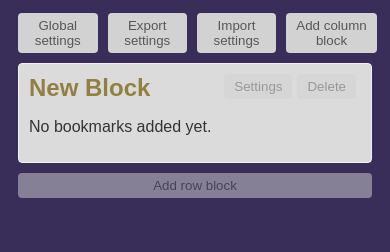
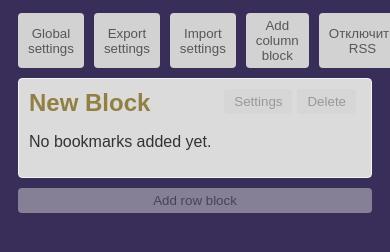
Before and after one commit to technoqz/StartPage, a plain HTML site: page index.html in a window 390 px wide. Drawn offline with nearby package versions, Linux system fonts and the light colour scheme.

Commit message:
added a button to turn off RSS updates

```diff
--- a/index.html
+++ b/index.html
@@ -19,6 +19,7 @@
             <button @click="openExportSettings">Export settings</button>
             <button @click="openImportSettings">Import settings</button>
             <button @click="addColumn">Add column block</button>
+            <button @click="toggleRss">{{ state.globalSettings.rssEnabled ? 'Отключить RSS' : 'Включить RSS' }}</button>
         </div>
         <div class="columns-container">
             <div class="column" v-for="column in state.columns" :key="column.id" @dragover.prevent
--- a/js/app.js
+++ b/js/app.js
@@ -25,6 +25,8 @@ const app = createApp({
                 rssFetchMethod: 'api',
                 corsProxyUrl: '',
                 updateFrequency: 30, // In minutes
+                updateFrequency: 30, // In minutes
+                rssEnabled: true,
                 maxItemsPerFeed: 30,
                 appBackgroundColor: '#392e5a',
                 blockBackgroundColor: '#dbdbdb',
@@ -282,7 +284,15 @@ const app = createApp({
             }
         };
 
+        const toggleRss = () => {
+            state.globalSettings.rssEnabled = !state.globalSettings.rssEnabled;
+            saveState();
+            if (state.globalSettings.rssEnabled) {
+                updateFeeds();
+            }
+        };
         const updateFeeds = () => {
+            if (!state.globalSettings.rssEnabled) return;
             rssService.updateFeeds(state);
         };
 
@@ -296,8 +306,9 @@ const app = createApp({
             }
             const intervalMs = state.globalSettings.updateFrequency * 60 * 1000; // Convert minutes to milliseconds
             updateInterval = setInterval(() => {
-                //console.log('Auto-updating RSS feeds at:', new Date().toISOString()); // Debug log
-                updateFeeds();
+                if (state.globalSettings.rssEnabled) {
+                    updateFeeds();
+                }
             }, intervalMs);
         };
 
@@ -347,8 +358,10 @@ const app = createApp({
             copyToClipboard,
             openImportSettings,
             importSettings,
-            getBlockRssItems
+            getBlockRssItems,
+            toggleRss
         };
+
     }
 });
 
```
